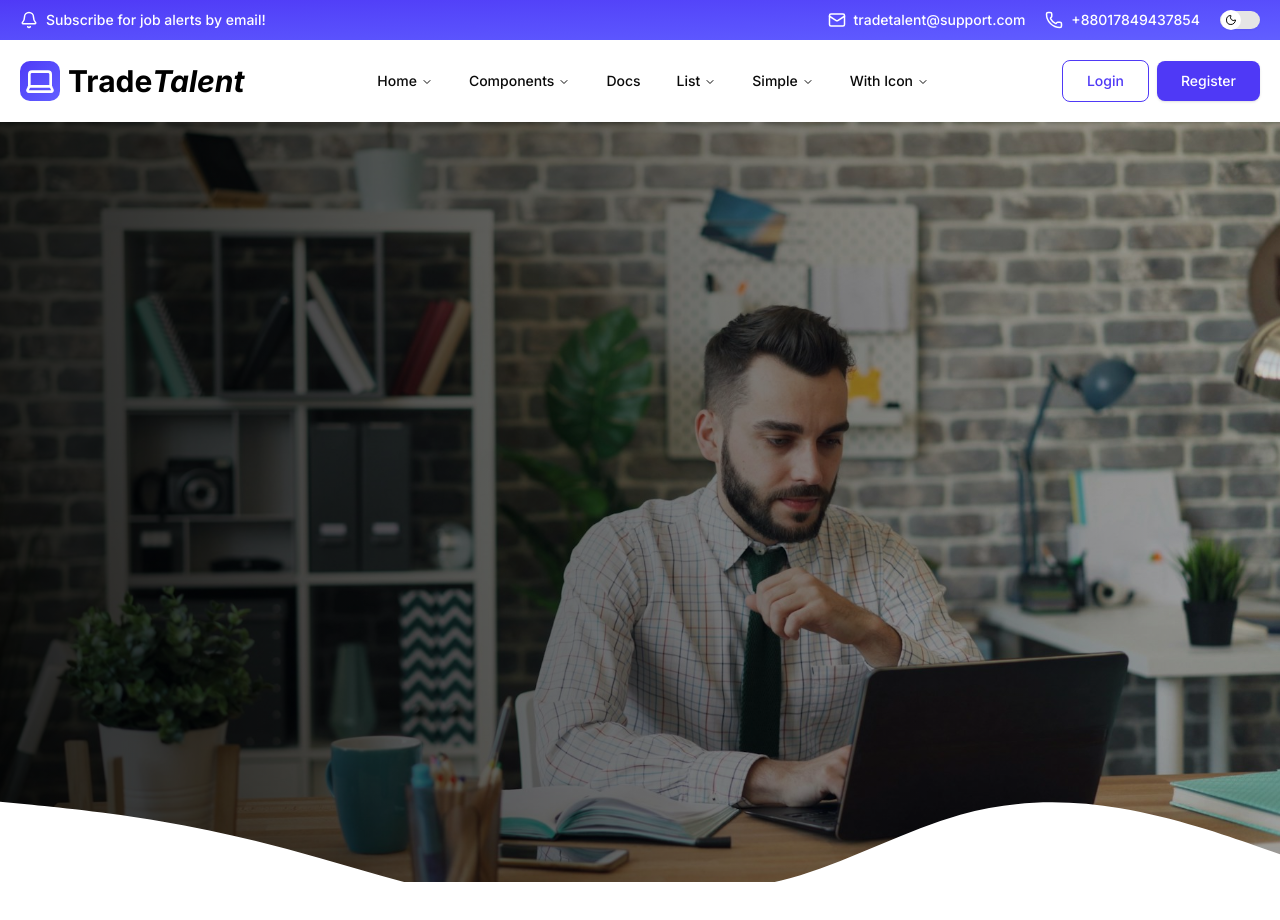
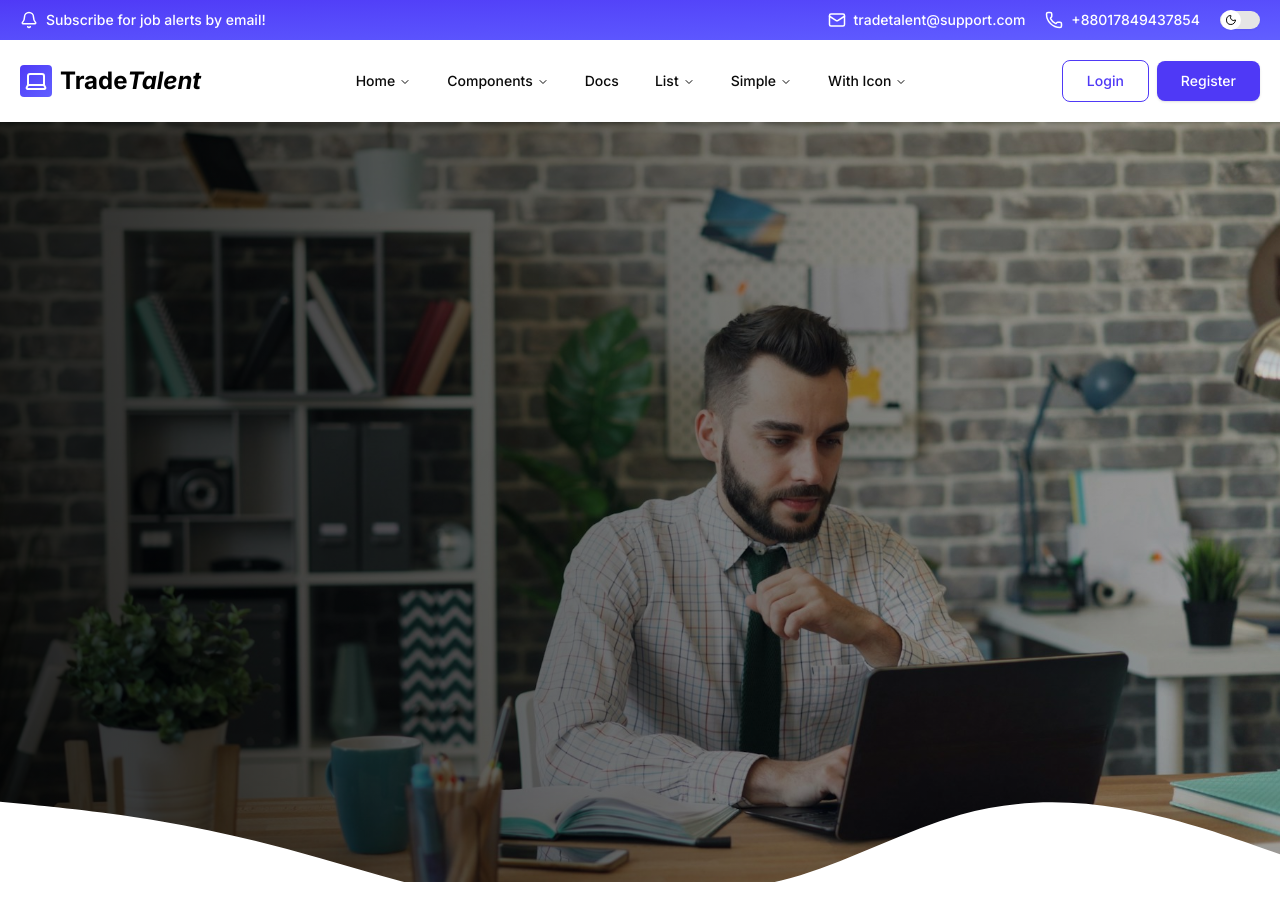
Before and after one commit to nhmnazmul22/tradetalent-client, a React (Vite) app: page / in a window 1280 px wide. Shown: the top 920 px of the page. Built offline with nearby package versions, Linux system fonts and the light colour scheme.

Commit message:
updated logo

```diff
--- a/src/components/common/Logo.jsx
+++ b/src/components/common/Logo.jsx
@@ -4,10 +4,10 @@ import React from "react";
 const Logo = () => {
   return (
     <div className="text-black dark:text-white flex items-center gap-2">
-      <span className="inline-block bg-linear p-1 rounded-lg text-white">
-        <Laptop size={32} className=""></Laptop>
+      <span className="inline-block bg-linear p-1 rounded text-white">
+        <Laptop size={24} className=""></Laptop>
       </span>
-      <h2 className="text-3xl font-bold">
+      <h2 className="text-2xl font-bold">
         Trade<span className="italic">Talent</span>
       </h2>
     </div>
```
